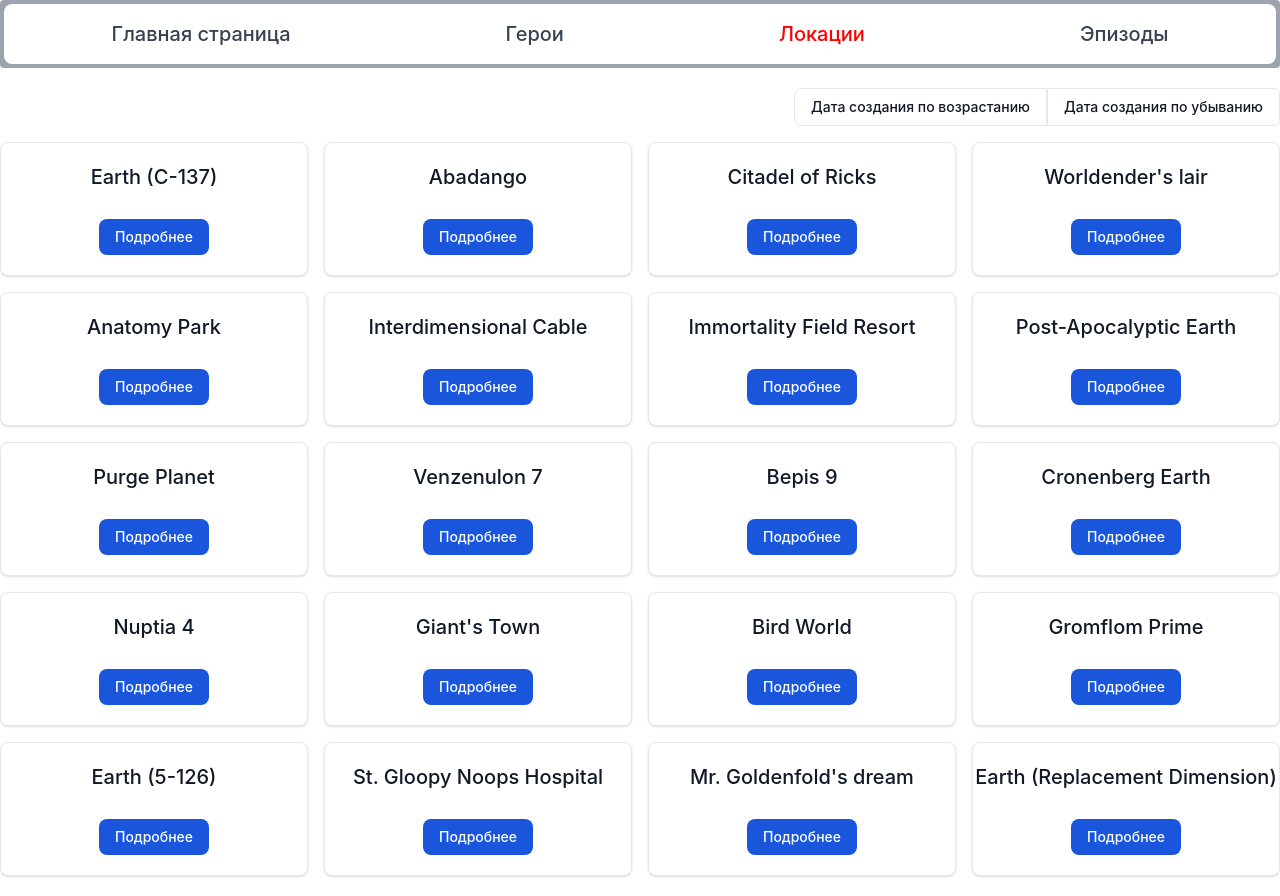
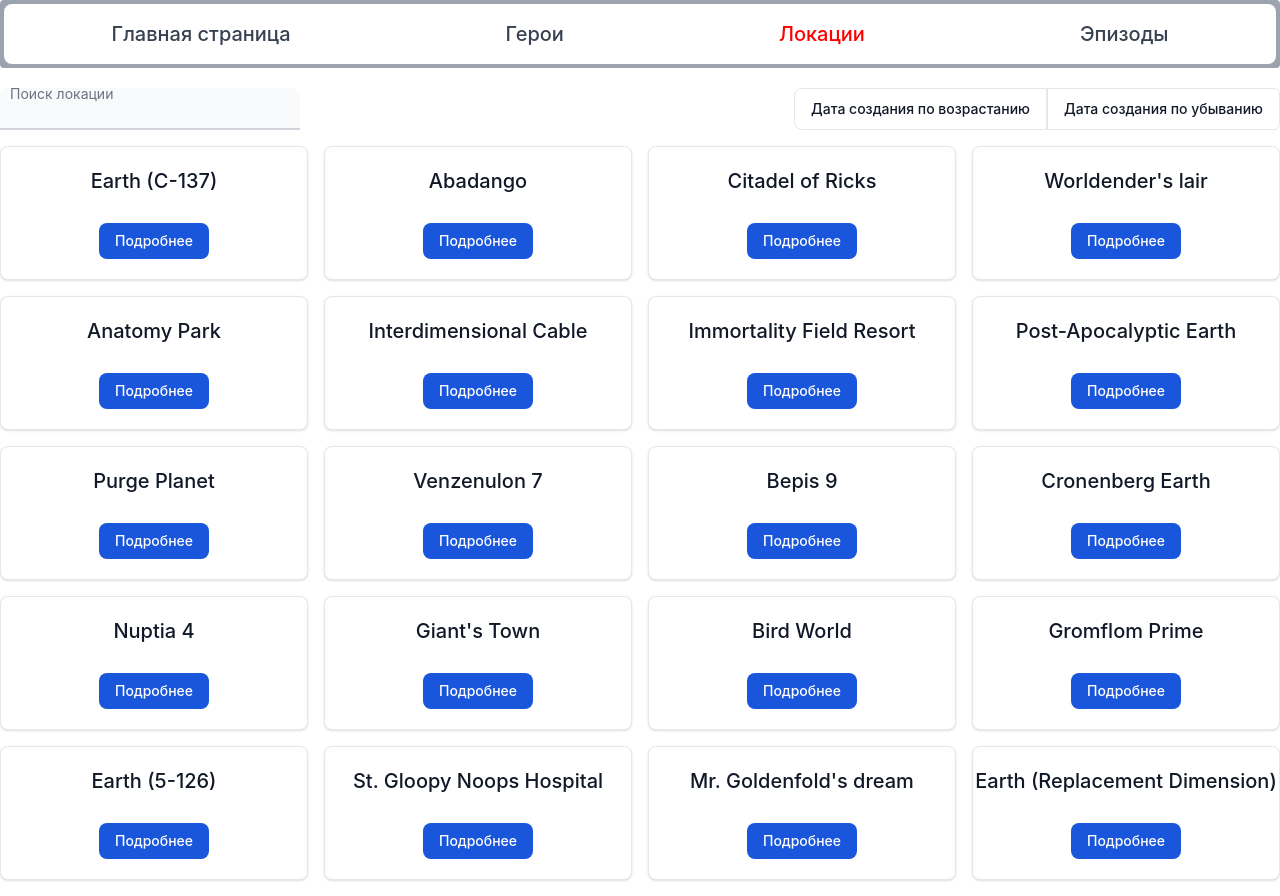
Before and after one commit to TrekusovMax/mfd-course, a React (Create React App) app in the folder Модуль 3. React/: page /location in a window 1280 px wide. Built offline with nearby package versions, Linux system fonts and the light colour scheme.

Commit message:
code refactor and add filter input

```diff
--- /dev/null
+++ b/Модуль 3. React/src/components/data/index.js
@@ -0,0 +1,5 @@
+import characters from '../data/characters.json'
+import location from '../data/location.json'
+import episode from '../data/episode.json'
+
+export { location, characters, episode }
--- /dev/null
+++ b/Модуль 3. React/src/components/elements/searchInput.jsx
@@ -0,0 +1,21 @@
+import React from 'react'
+
+const SearchInput = ({ onChange, label }) => {
+  return (
+    <div className="relative w-[300px]">
+      <input
+        onChange={(e) => onChange(e)}
+        id="floating_filled"
+        className="block rounded-t-lg px-2.5 pb-2 mt-5 py-3 w-full text-sm text-gray-900 bg-gray-50 dark:bg-gray-700 border-0 border-b-2 border-gray-300 appearance-none dark:text-white dark:border-gray-600 dark:focus:border-blue-500 focus:outline-none focus:ring-0 focus:border-blue-600 peer"
+        placeholder=" "
+      />
+      <label
+        htmlFor="floating_filled"
+        className="absolute text-sm text-gray-500 dark:text-gray-400 duration-300 transform -translate-y-4 scale-75 top-4 z-10 origin-[0] left-2.5 peer-focus:text-blue-600 peer-focus:dark:text-blue-500 peer-placeholder-shown:scale-100 peer-placeholder-shown:translate-y-0 peer-focus:scale-75 peer-focus:-translate-y-4">
+        {label}
+      </label>
+    </div>
+  )
+}
+
+export default SearchInput
--- a/Модуль 3. React/src/components/pages/episodes.jsx
+++ b/Модуль 3. React/src/components/pages/episodes.jsx
@@ -1,25 +1,29 @@
-import React from 'react'
-import { Link, useSearchParams } from 'react-router-dom'
-import data from '../data/episode.json'
-import ButtonSort from '../elements/bottonSort'
+import React, { useState } from 'react'
+import { Link } from 'react-router-dom'
+import useSort from '../../hooks/useSort'
+import { episode } from '../data'
+import ButtonSort from '../elements/buttonSort'
+import SearchInput from '../elements/searchInput'
+
 const Episodes = () => {
-  const [searchParams] = useSearchParams({ created: 'asc' })
-  switch (searchParams.get('created')) {
-    case 'asc':
-      data.sort((a, b) => (a.created > b.created ? 1 : -1))
-      break
-    case 'desk':
-      data.sort((a, b) => (a.created < b.created ? 1 : -1))
-      break
-    default:
-      data.sort((a, b) => (a.created > b.created ? 1 : -1))
+  const [filteredData, setFilteredData] = useState(episode)
+  useSort(filteredData)
+
+  const handleFilter = ({ target }) => {
+    const { value } = target
+    const filter = episode.filter((d) => d.name.toLowerCase().indexOf(value.toLowerCase()) >= 0)
+    setFilteredData(filter)
   }
 
   return (
     <div>
+      <div className="flex justify-between">
+        <SearchInput label={'Поиск эпизода'} onChange={handleFilter} />
         <ButtonSort />
+      </div>
+      {filteredData.length ? (
         <div className="grid grid-cols-4 my-4 gap-4">
-        {data.map((d) => (
+          {filteredData.map((d) => (
             <div
               key={d.id}
               className="w-full max-w-sm bg-white border border-gray-200 rounded-lg shadow dark:bg-gray-800 dark:border-gray-700">
@@ -37,6 +41,9 @@ const Episodes = () => {
             </div>
           ))}
         </div>
+      ) : (
+        <p className="mt-[200px] text-3xl">{'Эпизодов не найдено'}</p>
+      )}
     </div>
   )
 }
--- a/Модуль 3. React/src/components/pages/heroes.jsx
+++ b/Модуль 3. React/src/components/pages/heroes.jsx
@@ -1,27 +1,30 @@
-import React from 'react'
-import { Link, useSearchParams } from 'react-router-dom'
-import data from '../data/characters.json'
-import ButtonSort from '../elements/bottonSort'
+import React, { useState } from 'react'
+import { Link } from 'react-router-dom'
+import { characters } from '../data'
+import ButtonSort from '../elements/buttonSort'
+import SearchInput from '../elements/searchInput'
+import useSort from '../../hooks/useSort'
 
 const Heroes = () => {
-  const [searchParams] = useSearchParams({ created: 'asc' })
-  switch (searchParams.get('created')) {
-    case 'asc':
-      data.sort((a, b) => (a.created > b.created ? 1 : -1))
-      break
-    case 'desk':
-      data.sort((a, b) => (a.created < b.created ? 1 : -1))
-      break
-    default:
-      data.sort((a, b) => (a.created > b.created ? 1 : -1))
+  const [filteredData, setFilteredData] = useState(characters)
+  useSort(filteredData)
+
+  const handleFilter = ({ target }) => {
+    const { value } = target
+    const filter = characters.filter((d) => d.name.toLowerCase().indexOf(value.toLowerCase()) >= 0)
+    setFilteredData(filter)
   }
 
   return (
     <div>
+      <div className="flex justify-between">
+        <SearchInput label={'Поиск героя'} onChange={handleFilter} />
         <ButtonSort />
+      </div>
 
+      {filteredData.length ? (
         <div className="grid grid-cols-4 my-4 gap-4">
-        {data.map((d) => (
+          {filteredData.map((d) => (
             <div
               key={d.id}
               className="w-full max-w-sm bg-white border border-gray-200 rounded-lg shadow dark:bg-gray-800 dark:border-gray-700">
@@ -44,6 +47,9 @@ const Heroes = () => {
             </div>
           ))}
         </div>
+      ) : (
+        <p className="mt-[200px] text-3xl">{'Героев не найдено'}</p>
+      )}
     </div>
   )
 }
--- a/Модуль 3. React/src/components/pages/locations.jsx
+++ b/Модуль 3. React/src/components/pages/locations.jsx
@@ -1,25 +1,30 @@
-import React from 'react'
-import { Link, useSearchParams } from 'react-router-dom'
-import data from '../data/location.json'
-import ButtonSort from '../elements/bottonSort'
+import React, { useState } from 'react'
+import { Link } from 'react-router-dom'
+import { location } from '../data'
+import ButtonSort from '../elements/buttonSort'
+import SearchInput from '../elements/searchInput'
+import useSort from '../../hooks/useSort'
+
 const Locations = () => {
-  const [searchParams] = useSearchParams({ created: 'asc' })
-  switch (searchParams.get('created')) {
-    case 'asc':
-      data.sort((a, b) => (a.created > b.created ? 1 : -1))
-      break
-    case 'desk':
-      data.sort((a, b) => (a.created < b.created ? 1 : -1))
-      break
-    default:
-      data.sort((a, b) => (a.created > b.created ? 1 : -1))
+  const [filteredData, setFilteredData] = useState(location)
+  useSort(filteredData)
+
+  const handleFilter = ({ target }) => {
+    const { value } = target
+    const filter = location.filter((d) => d.name.toLowerCase().indexOf(value.toLowerCase()) >= 0)
+    setFilteredData(filter)
   }
+
   return (
     <div>
+      <div className="flex justify-between">
+        <SearchInput label={'Поиск локации'} onChange={handleFilter} />
         <ButtonSort />
+      </div>
 
+      {filteredData.length ? (
         <div className="grid grid-cols-4 my-4 gap-4">
-        {data.map((d) => (
+          {filteredData.map((d) => (
             <div
               key={d.id}
               className="w-full max-w-sm bg-white border border-gray-200 rounded-lg shadow dark:bg-gray-800 dark:border-gray-700">
@@ -37,6 +42,9 @@ const Locations = () => {
             </div>
           ))}
         </div>
+      ) : (
+        <p className="mt-[200px] text-3xl">{'Локации не найдены'}</p>
+      )}
     </div>
   )
 }
--- /dev/null
+++ b/Модуль 3. React/src/hooks/useSort.js
@@ -0,0 +1,20 @@
+import { useSearchParams } from 'react-router-dom'
+
+const useSort = (data) => {
+  const [searchParams] = useSearchParams({ created: 'asc' })
+
+  switch (searchParams.get('created')) {
+    case 'asc':
+      data.sort((a, b) => (a.created > b.created ? 1 : -1))
+      break
+    case 'desk':
+      data.sort((a, b) => (a.created < b.created ? 1 : -1))
+      break
+    default:
+      data.sort((a, b) => (a.created > b.created ? 1 : -1))
+  }
+
+  return { data }
+}
+
+export default useSort
--- a/Модуль 3. React/tailwind.config.js
+++ b/Модуль 3. React/tailwind.config.js
@@ -1,6 +1,6 @@
 /** @type {import('tailwindcss').Config} */
 module.exports = {
-  content: ['./src/**/*.{js,jsx,ts,tsx}', 'node_modules/flowbite/**/*.{js,jsx,ts,tsx}'],
+  content: ['./src/**/*.{js,jsx,ts,tsx}'],
   theme: {
     extend: {},
   },
```
Also changed, not shown: Модуль 3. React/src/components/elements/buttonSort.jsx (renamed from Модуль 3. React/src/components/elements/bottonSort.jsx). Lines whose indentation alone changed are shown as unchanged.
